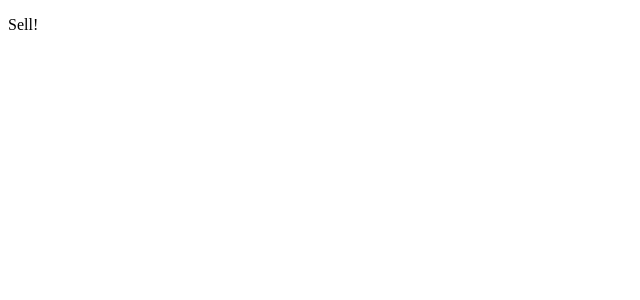
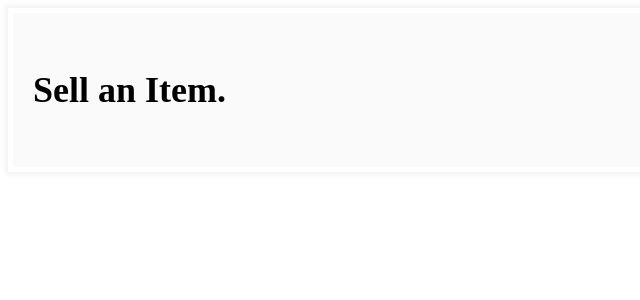
Before and after one commit to DrBrowntown/fits, a Next.js app in the folder frontend/: page /sell in a window 1280 px wide. Shown: the top 300 px of the page, without its empty margins (0-640 px from the left). Built offline with nearby package versions, Linux system fonts and the light colour scheme.

Commit message:
feat: Import CreateItem and add to props

```diff
--- a/frontend/pages/sell.js
+++ b/frontend/pages/sell.js
@@ -1,8 +1,8 @@
-import Link from "next/link";
+import CreateItem from "../components/CreateItem";
 
 const Sell = props => (
   <div>
-    <p>Sell!</p>
+    <CreateItem />
   </div>
 );
 
```
